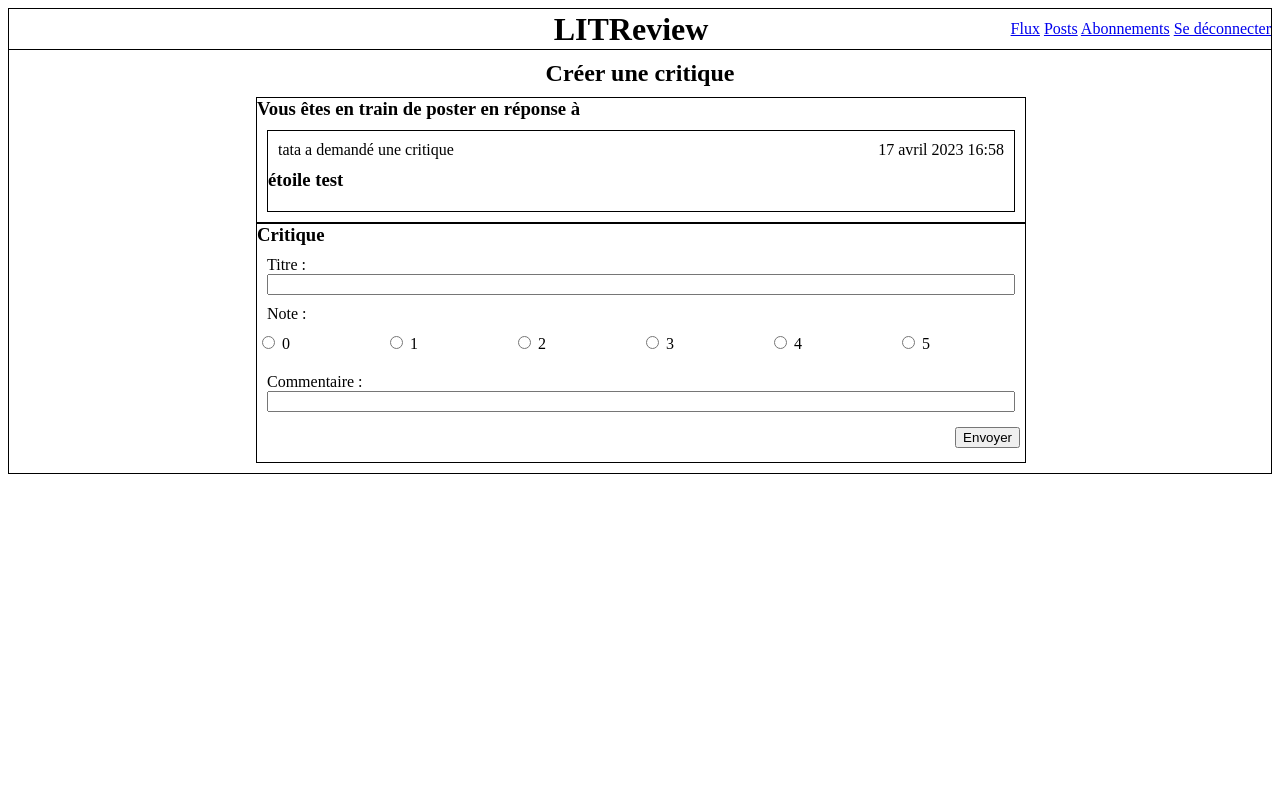
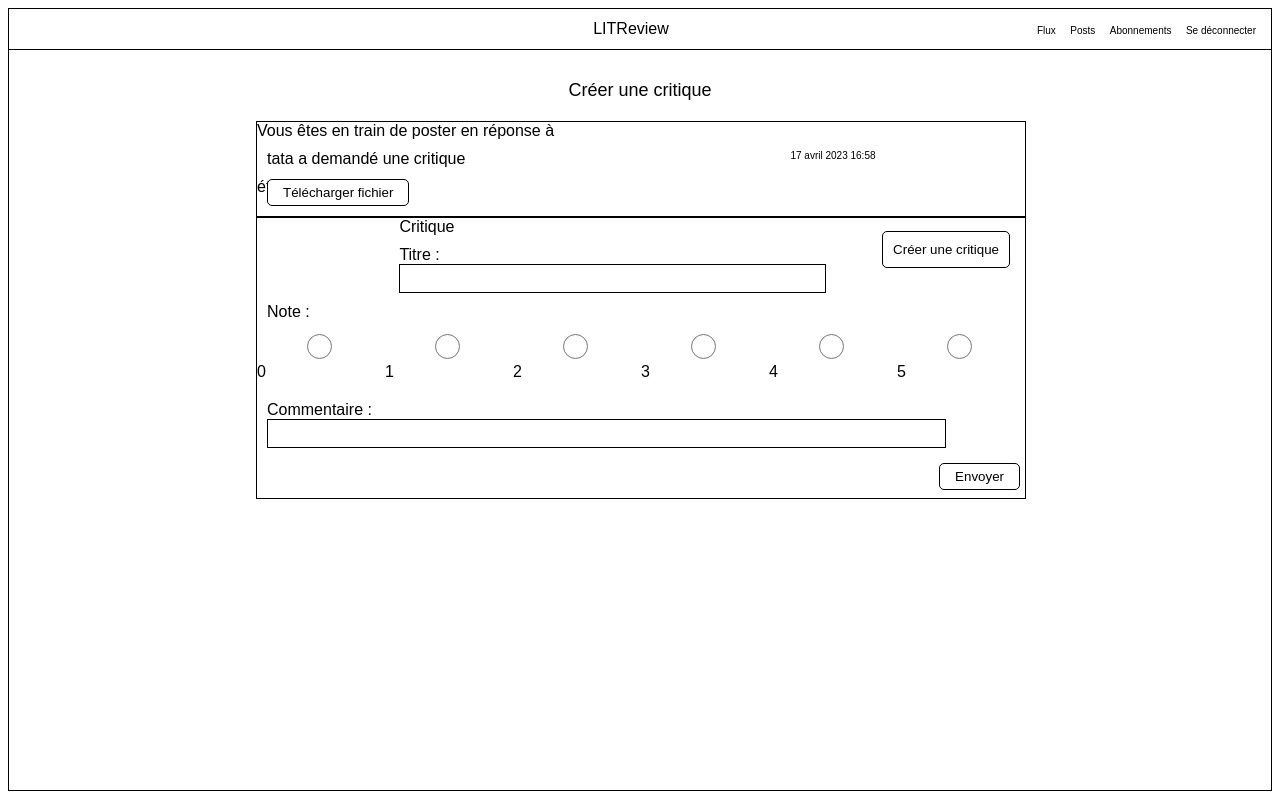
Before and after one commit to vpich/P9_Developpez_une_application_web_en_utilisant_django, a Django app: page /review/create/ticket/8/ in a window 1280 px wide. Run offline with Django 4.2, Linux system fonts and the light colour scheme; a user stored in the database is signed in; data comes from the database, SQL or seed files in the repository; both versions use the stored data as it was after the commit.

Commit message:
Amélioration de la mise en page CSS pour toutes les pages html utilisées (il ne reste que les pages pour la création/modification de review, et les pages de suppression à faire)

```diff
--- a/litreview/authentication/static/authentication/style.css
+++ b/litreview/authentication/static/authentication/style.css
@@ -11,13 +11,62 @@ header h1 {
   position: absolute;
 }
 header nav {
+  margin: 10px;
   z-index: 4;
+}
+header nav a {
+  text-decoration: none;
+  color: black;
+  font-size: x-small;
+  margin: 5px;
+}
+
+body {
+  height: 90vh;
+  font-family: sans-serif;
+}
+
+h1 {
+  font-weight: normal;
+  font-size: medium;
 }
 
 h2 {
   text-align: center;
+  margin: 20px;
+  font-weight: normal;
+  font-size: large;
+}
+
+h3 {
+  font-weight: normal;
   margin: 0px;
+  font-size: medium;
+}
+
+button {
+  border-radius: 5px;
+  padding: 5px;
+  border: solid 1px;
+  background: white;
+  padding-left: 15px;
+  padding-right: 15px;
+  margin-top: 10px;
   margin-bottom: 10px;
+}
+button:hover {
+  filter: contrast(0.5);
+  cursor: pointer;
+}
+button:active {
+  filter: brightness(0.5);
+}
+
+input {
+  text-align: center;
+  width: 90%;
+  height: 25px;
+  border: solid 1px;
 }
 
 #main-container {
@@ -26,25 +75,31 @@ h2 {
   border-top: none;
   justify-content: center;
   padding: 10px;
+  height: inherit;
 }
 #main-container div {
   width: 60vw;
 }
 
 #feed-buttons {
-  display: flex;
-  justify-content: space-evenly;
+  display: grid;
+  grid-template-columns: 1fr 1fr;
+  text-align: center;
   margin-top: 10px;
   margin-bottom: 10px;
+}
+#feed-buttons button {
+  width: 90%;
 }
 #feed .container {
   border: solid 1px;
   margin: 5px;
+  width: auto;
 }
-#feed #review-date, #feed #ticket-date {
-  width: 30%;
+#feed #review, #feed #ticket, #feed #responded-ticket {
+  width: auto;
 }
-#feed #responded-ticket {
+#feed #review-buttons, #feed #review-date, #feed #review-content, #feed #ticket-buttons, #feed #ticket-date, #feed #ticket-content, #feed #responded-ticket-buttons, #feed #responded-ticket-date, #feed #responded-ticket-content {
   width: auto;
 }
 
@@ -63,20 +125,28 @@ h2 {
 }
 #ticket-content {
   flex-direction: column;
+  width: 70%;
+}
+#ticket-content p {
+  margin: 5px;
+  margin-left: 0px;
 }
 #ticket-date {
-  text-align: right;
+  width: 30%;
+  font-size: x-small;
+  text-align: center;
 }
 #ticket-buttons {
   text-align: right;
 }
 #ticket-buttons button {
-  margin: 5px;
+  margin: 15px;
+  padding: 10px;
 }
 
 #responded-ticket {
   border: solid 1px;
-  margin: 5px;
+  margin: 8px;
   width: auto;
 }
 
@@ -151,42 +231,70 @@ h2 {
 #signup form p label {
   display: none;
 }
-#signup input {
-  text-align: center;
-  width: 100%;
-}
 #signup button {
   float: right;
-  margin: 5px;
+  margin-left: 10px;
 }
 
 .error {
   color: red;
 }
 
-#login, #login-signup {
+#login {
+  display: flex;
   text-align: center;
+  width: 90%;
+  padding: 10%;
 }
-#login form p label, #login-signup form p label {
+#login form p label {
   display: none;
 }
-#login form button, #login-signup form button {
+#login form button {
   float: right;
 }
-#login input, #login-signup input {
-  text-align: center;
+#login-form h2 {
+  margin-top: 0px;
+  margin-bottom: 50px;
 }
 
-#create-ticket form p, #edit-ticket form p {
+#create-ticket form p, #edit-ticket form p, #create-review-response-ticket form p, #edit-review-ticket form p, #create-review-ticket form p {
   display: grid;
 }
-#create-ticket button, #edit-ticket button {
+#create-ticket form p label, #edit-ticket form p label, #create-review-response-ticket form p label, #edit-review-ticket form p label, #create-review-ticket form p label {
+  margin-bottom: 15px;
+}
+#create-ticket button, #edit-ticket button, #create-review-response-ticket button, #edit-review-ticket button, #create-review-ticket button {
   float: right;
 }
+#create-ticket #id_title, #edit-ticket #id_title, #create-review-response-ticket #id_title, #edit-review-ticket #id_title, #create-review-ticket #id_title {
+  justify-self: center;
+  width: 100%;
+}
+#create-ticket textarea, #edit-ticket textarea, #create-review-response-ticket textarea, #edit-review-ticket textarea, #create-review-ticket textarea {
+  border: solid 1px;
+  width: 100%;
+  justify-self: center;
+  resize: none;
+}
+#create-ticket #id_image, #edit-ticket #id_image, #create-review-response-ticket #id_image, #edit-review-ticket #id_image, #create-review-ticket #id_image {
+  width: 141px;
+  height: 27px;
+  z-index: 4;
+  opacity: 0;
+}
+#create-ticket #id_image:hover, #edit-ticket #id_image:hover, #create-review-response-ticket #id_image:hover, #edit-review-ticket #id_image:hover, #create-review-ticket #id_image:hover {
+  box-sizing: border-box;
+  border: solid 15px;
+  border-radius: 5px;
+  opacity: 30%;
+}
+#create-ticket #upload-button, #edit-ticket #upload-button, #create-review-response-ticket #upload-button, #edit-review-ticket #upload-button, #create-review-ticket #upload-button {
+  z-index: 1;
+  position: relative;
+  bottom: 55px;
+  float: left;
+}
 
-#create-review-response h3, #edit-review h3, #create-review h3 {
-  margin: 0px;
-}
 #create-review-response-ticket, #edit-review-ticket, #create-review-ticket {
   border: solid 1px;
 }
@@ -194,12 +302,14 @@ h2 {
   display: grid;
   margin: 10px;
 }
-#create-review-response-ticket #ticket, #edit-review-ticket #ticket, #create-review-ticket #ticket {
-  border: solid 1px;
-  margin: 10px;
-  width: auto;
+#create-review-response-ticket #upload-button, #edit-review-ticket #upload-button, #create-review-ticket #upload-button {
+  z-index: 1;
+  position: relative;
+  bottom: 47px;
+  left: 10px;
+  float: left;
 }
-#create-review-response-ticket #ticket-buttons, #edit-review-ticket #ticket-buttons, #create-review-ticket #ticket-buttons {
+#create-review-response-ticket #upload-button #ticket-buttons, #edit-review-ticket #upload-button #ticket-buttons, #create-review-ticket #upload-button #ticket-buttons {
   display: none;
 }
 #create-review-response-review, #edit-review-review, #create-review-review {
--- a/litreview/authentication/templates/authentication/login.html
+++ b/litreview/authentication/templates/authentication/login.html
@@ -6,6 +6,7 @@
 {% endblock %}
 
 {% block content %}
+<div id="login">
   <div id="login-signup">
     <h2>Inscrivez-vous maintenant</h2>
     <a href="{% url 'signup' %}">
@@ -13,7 +14,7 @@
     </a>
   </div>
 
-<div id="login">
+  <div id="login-form">
     <h2>Connectez-vous</h2>
     <form method="post">
       {% csrf_token %}
@@ -24,5 +25,8 @@
       <p>{{ message }}</p>
     {% endif %}
   </div>
+</div>
+
+
 
 {% endblock %}
--- a/litreview/review/forms.py
+++ b/litreview/review/forms.py
@@ -1,9 +1,15 @@
 from django import forms
+from django.forms.widgets import FileInput
 
 from . import models
 
 
 class TicketForm(forms.ModelForm):
+    image = forms.FileField(widget=forms.FileInput(attrs={
+        "class": "test",
+        }
+    ))
+
     class Meta:
         model = models.Ticket
         fields = ["title",
--- a/litreview/review/templates/review/create_review.html
+++ b/litreview/review/templates/review/create_review.html
@@ -13,7 +13,9 @@
         <div id="create-review-ticket">
             <h3>Livre / Article</h3>
             {{ ticket_form.as_p }}
+            <button id="upload-button">Télécharger fichier</button>
         </div>
+
 
         <div id="create-review-review">
             <h3>Critique</h3>
--- a/litreview/review/templates/review/create_review_response.html
+++ b/litreview/review/templates/review/create_review_response.html
@@ -12,6 +12,7 @@
     <div id="create-review-response-ticket">
         <h3>Vous êtes en train de poster en réponse à</h3>
         {% include "review/partials/ticket_snippet.html" %}
+        <button id="upload-button">Télécharger fichier</button>
     </div>
 
     <div id="create-review-response-review">
--- a/litreview/review/templates/review/create_ticket.html
+++ b/litreview/review/templates/review/create_ticket.html
@@ -13,5 +13,6 @@
         {{ form.as_p }}
         <button type="submit" >Envoyer</button>
     </form>
+    <button id="upload-button">Télécharger fichier</button>
 </div>
 {% endblock %}
--- a/litreview/review/templates/review/update_review.html
+++ b/litreview/review/templates/review/update_review.html
@@ -13,6 +13,7 @@
         <h3>Vous êtes en train de poster en réponse à</h3>
         {% include "review/partials/ticket_snippet.html" with ticket=review.ticket %}
     </div>
+
     <div id="edit-review-review">
         <h3>Critique</h3>
         <form method="post">
--- a/litreview/review/templates/review/update_ticket.html
+++ b/litreview/review/templates/review/update_ticket.html
@@ -13,6 +13,7 @@
         {{ form.as_p }}
         <button type="submit">Envoyer</button>
     </form>
+    <button id="upload-button">Télécharger fichier</button>
 </div>
 
 {% endblock %}
--- a/sass/main.scss
+++ b/sass/main.scss
@@ -10,19 +10,66 @@ header {
         position: absolute;
     }
     nav {
+        margin: 10px;
         z-index: 4;
+        a {
+            text-decoration: none;
+            color: black;
+            font-size: x-small;
+            margin: 5px;
+        }
     }
+}
+
+body {
+    height: 90vh;
+    font-family: sans-serif;
+}
+
+h1 {
+    font-weight: normal;
+    font-size: medium;
 }
 
 h2 {
     text-align: center;
-    margin: 0px;
-    margin-bottom: 10px;
+    margin: 20px;
+//     margin-bottom: 10px;
+    font-weight: normal;
+    font-size: large;
 }
 
-// h3, h2 {
-//     font-weight: lighter;
-// }
+h3 {
+    font-weight: normal;
+    margin: 0px;
+    font-size: medium;
+}
+
+button {
+    border-radius: 5px;
+    padding: 5px;
+    border: solid 1px;
+    background: white;
+    padding-left: 15px;
+    padding-right: 15px;
+    margin-top: 10px;
+    margin-bottom: 10px;
+    &:hover {
+        filter: contrast(0.5);
+        cursor: pointer;
+    }
+    &:active {
+        filter: brightness(0.5);
+    }
+
+}
+
+input {
+    text-align: center;
+    width: 90%;
+    height: 25px;
+    border: solid 1px;
+}
 
 #main-container {
     display: flex;
@@ -30,6 +77,7 @@ h2 {
     border-top: none;
     justify-content: center;
     padding: 10px;
+    height: inherit;
     div {
         width: 60vw;
     }
@@ -37,56 +85,75 @@ h2 {
 
 #feed {
     &-buttons {
-        display: flex;
-        justify-content: space-evenly;
+        display: grid;
+        grid-template-columns: 1fr 1fr;
+        text-align: center;
         margin-top: 10px;
         margin-bottom: 10px;
+        button {
+            width: 90%;
+        }
     }
 
     .container {
         border: solid 1px;
         margin: 5px;
-    }
-
-    #review-date, #ticket-date {
-        width: 30%;
-    }
-
-    #responded-ticket {
         width: auto;
     }
 
+    #review, #ticket, #responded-ticket {
+        width: auto;
+        &-buttons, &-date, &-content {
+            width: auto;
+        }
+    }
 }
 
 #review {
     display: flex;
     &-content {
         flex-direction: column;
+        width: 70%;
+        p {
+            margin: 5px;
+            margin-left: 0px;
+        }
+
     }
     &-date {
-        text-align: right;
+        width: 30%;
+        font-size: x-small;
+        text-align: center;
     }
 }
 
 #ticket {
     display: flex;
     &-content {
-            flex-direction: column;
+        flex-direction: column;
+        width: 70%;
+        p {
+            margin: 5px;
+            margin-left: 0px;
         }
+    }
     &-date {
-        text-align: right;
-        }
+        width: 30%;
+        font-size: x-small;
+        text-align: center;
+    }
     &-buttons {
         text-align: right;
         button {
-            margin: 5px;
+            margin: 15px;
+            padding: 10px;
         }
     }
 }
 
 #responded-ticket {
     border: solid 1px;
-    margin: 5px;
+    margin: 8px;
     width: auto;
 }
 
@@ -198,39 +266,79 @@ h2 {
             float: right;
         }
     }
-    input {
-        text-align: center;
+
+    &-form {
+        h2 {
+            margin-top: 0px;
+            margin-bottom: 50px;
+        }
+
     }
 }
 
-#create-ticket, #edit-ticket {
+#create-ticket, #edit-ticket, #create-review-response-ticket, #edit-review-ticket, #create-review-ticket {
     form p {
         display: grid;
+        label {
+            margin-bottom: 15px;
+        }
     }
     button {
         float: right;
     }
+
+    #id_title {
+            justify-self: center;
+            width: 100%;
+    }
+
+    textarea {
+        border: solid 1px;
+        width: 100%;
+        justify-self: center;
+        resize: none;
+    }
+
+    #id_image {
+        width: 141px;
+        height: 27px;
+        z-index: 4;
+        opacity: 0;
+        &:hover {
+            box-sizing: border-box;
+            border: solid 15px;
+            border-radius: 5px;
+            opacity: 30%,
+        }
+    }
+    #upload-button {
+        z-index: 1;
+        position: relative;
+        bottom: 55px;
+        float: left;
+    }
 }
 
 #create-review-response, #edit-review, #create-review {
-    h3 {
-        margin: 0px;
-    }
     &-ticket {
         border: solid 1px;
         p {
             display: grid;
             margin: 10px;
         }
-        #ticket {
-            border: solid 1px;
-            margin: 10px;
-            width: auto;
-            &-buttons {
-                display: none;
-            }
+        #upload-button {
+        z-index: 1;
+        position: relative;
+        bottom: 47px;
+        left: 10px;
+        float: left;
+
+        #ticket-buttons {
+            display: none;
         }
     }
+    }
+
     &-review {
         border: solid 1px;
         padding-bottom: 40px;
```
Also changed, not shown: other parts of litreview/authentication/static/authentication/style.css (+21 -4 lines), other parts of sass/main.scss (+16 -15 lines), litreview/db.sqlite3, 1 other file. Lines whose indentation alone changed are shown as unchanged.
